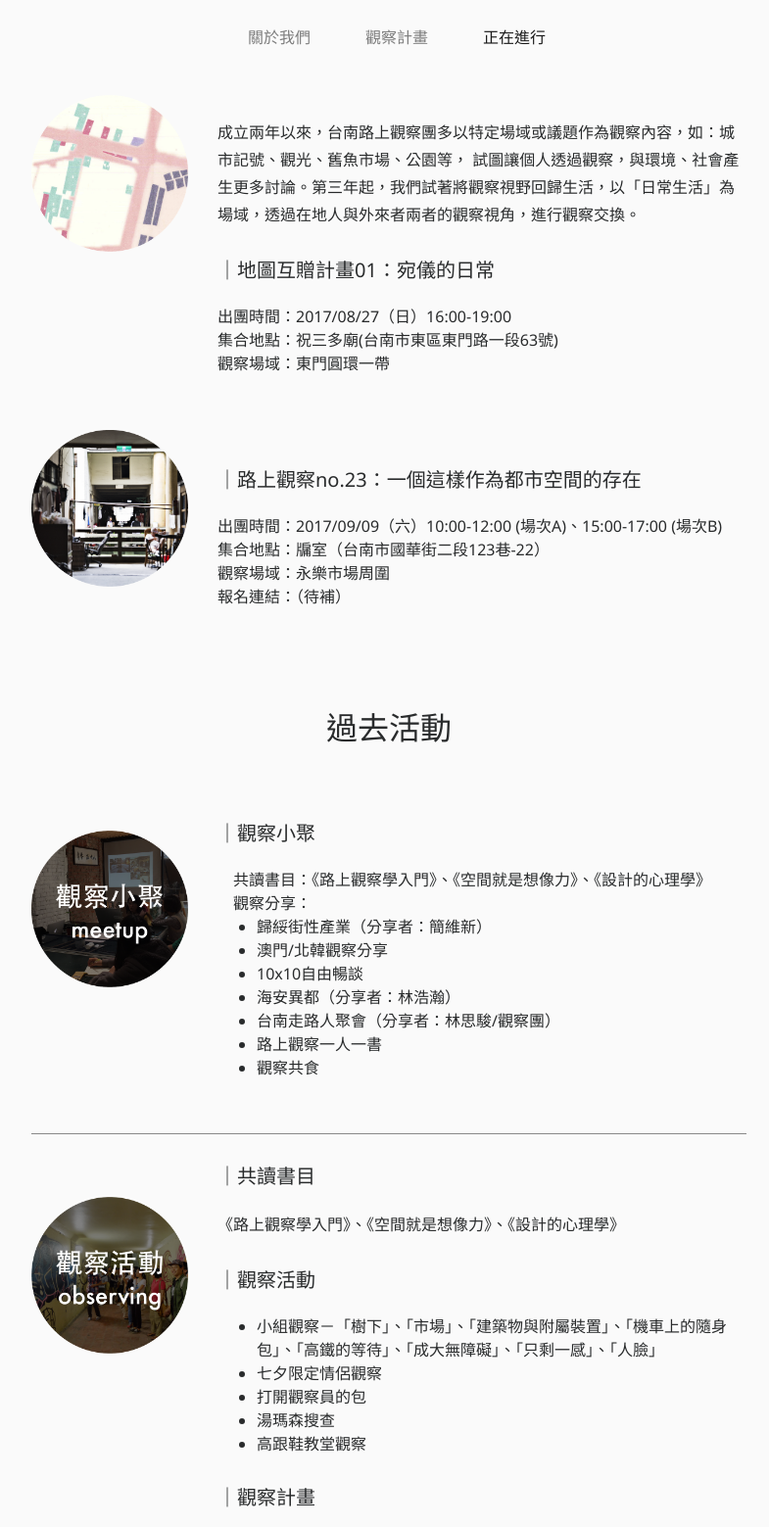
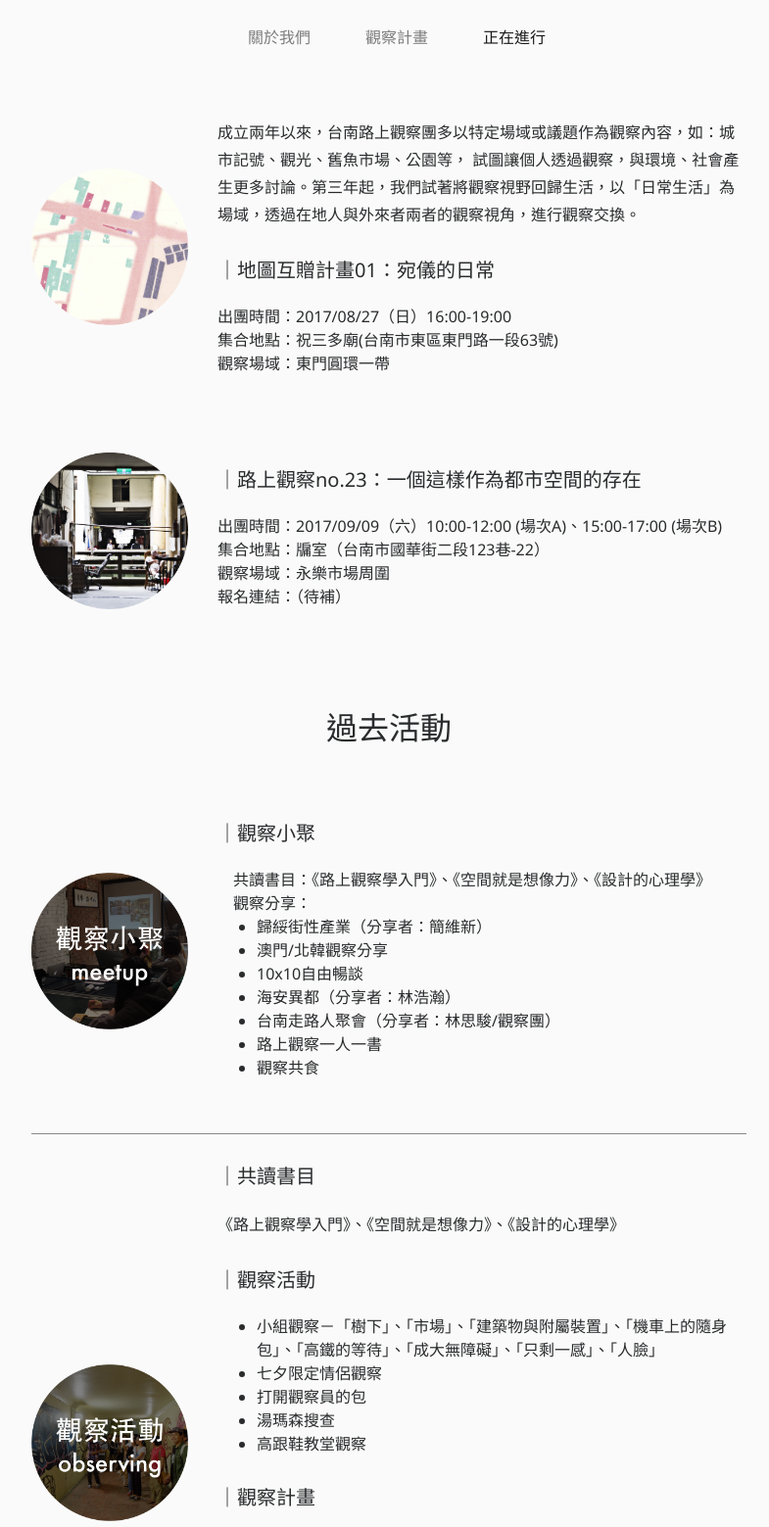
Before and after one commit to streetobserver/streetobserver.github.io, a plain HTML site: page ongoing.html in a window 1280 px wide. Shown: the part 153-1712 px from the top of the page at 98% size, without its empty margins (243-1028 px from the left). Drawn offline with nearby package versions, Linux system fonts and the light colour scheme; files that its build step writes are made by us from their sources; a script that the page names is missing; a web font is replaced by a local one.

Commit message:
circle image middle

```diff
--- a/ongoing.html
+++ b/ongoing.html
@@ -82,8 +82,8 @@
     <article class="">
       <div class="container">
         <div class="row py-3">
-          <div class="offset-2 col-8 offset-sm-0 col-sm-4 offset-md-2 col-md-2">
-            <img src="./images/ongoing/ongoing1.png" alt="" class="img-circle d-block img-fluid">
+          <div class="offset-2 col-8 offset-sm-0 col-sm-4 offset-md-2 col-md-2 block-middle">
+            <img src="./images/ongoing/ongoing1.png" alt="" class="img-circle d-inline-block img-fluid">
           </div>
           <div class="col-12 col-sm-8 col-md-6 block-middle py-4">
             <div>
@@ -98,8 +98,8 @@
           </div>
         </div>
         <div class="row py-3">
-          <div class="offset-2 col-8 offset-sm-0 col-sm-4 offset-md-2 col-md-2">
-            <img src="./images/ongoing/ongoing2.png" alt="" class="img-circle d-block img-fluid">
+          <div class="offset-2 col-8 offset-sm-0 col-sm-4 offset-md-2 col-md-2 block-middle">
+            <img src="./images/ongoing/ongoing2.png" alt="" class="img-circle d-inline-block img-fluid">
           </div>
           <div class="col-12 col-sm-8 col-md-6 block-middle py-4">
             <div>
@@ -121,8 +121,8 @@
       </div>
       <div class="container line">
         <div class="row py-3">
-          <div class="offset-2 col-8 offset-sm-0 col-sm-4 offset-md-2 col-md-2 py-5">
-            <img src="./images/ongoing/meetup.png" alt="" class="img-circle d-block img-fluid">
+          <div class="offset-2 col-8 offset-sm-0 col-sm-4 offset-md-2 col-md-2 py-5 block-middle">
+            <img src="./images/ongoing/meetup.png" alt="" class="img-circle d-inline-block img-fluid">
           </div>
           <div class="col-12 col-sm-8 col-md-7 block-middle py-4">
             <div>
@@ -142,8 +142,8 @@
           </div>
         </div>
         <div class="row py-3">
-          <div class="offset-2 col-8 offset-sm-0 col-sm-4 offset-md-2 col-md-2 py-5">
-            <img src="./images/ongoing/observing.png" alt="" class="img-circle d-block img-fluid">
+          <div class="offset-2 col-8 offset-sm-0 col-sm-4 offset-md-2 col-md-2 py-5 block-middle">
+            <img src="./images/ongoing/observing.png" alt="" class="img-circle d-inline-block img-fluid">
           </div>
           <div class="col-12 col-sm-8 col-md-6 block-middle">
             <div>
@@ -172,8 +172,8 @@
           </div>
         </div>
         <div class="row py-3">
-          <div class="offset-2 col-8 offset-sm-0 col-sm-4 offset-md-2 col-md-2 py-5">
-            <img src="./images/ongoing/mapexchange.png" alt="" class="img-circle d-block img-fluid">
+          <div class="offset-2 col-8 offset-sm-0 col-sm-4 offset-md-2 col-md-2 py-5 block-middle">
+            <img src="./images/ongoing/mapexchange.png" alt="" class="img-circle d-inline-block img-fluid">
           </div>
           <div class="col-12 col-sm-8 col-md-6 block-middle py-4">
             <div>
```
